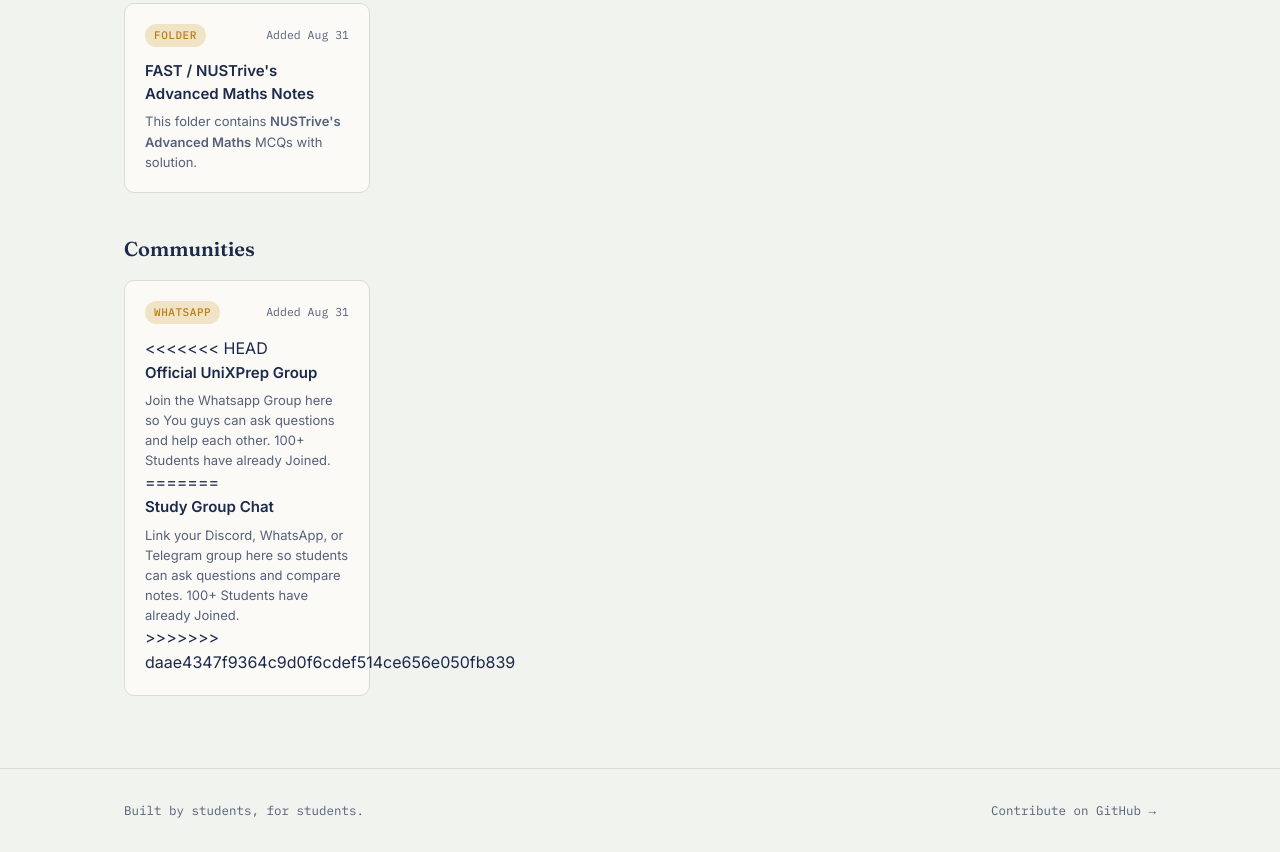
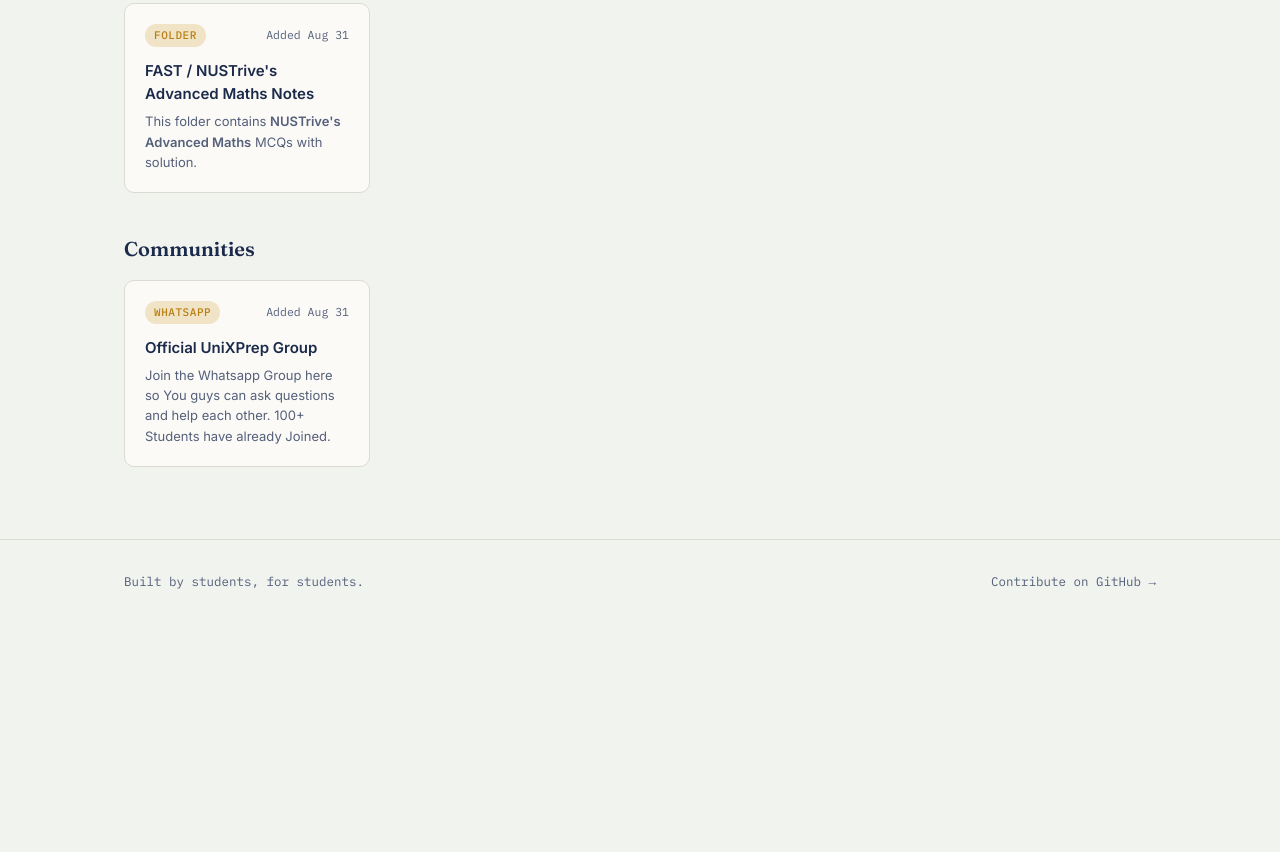
Before and after one commit to zakiuhh/unixprep, a plain HTML site: page pages/resources.html in a window 1280 px wide. Shown: the part 1365-2217 px from the top of the page. After the commit the page ends 1988 px from the top, so only its background shows below. Drawn offline with Linux system fonts and the light colour scheme.

Commit message:
a bit more changes

```diff
--- a/pages/resources.html
+++ b/pages/resources.html
@@ -288,13 +288,8 @@
                 <span class="resource-type">Whatsapp</span>
                 <span class="resource-date">Added Aug 31</span>
               </div>
-<<<<<<< HEAD
               <span class="card-title">Official UniXPrep Group</span>
               <p>Join the Whatsapp Group here so You guys can ask questions and help each other. 100+ Students have already Joined.</p>
-=======
-              <span class="card-title">Study Group Chat</span>
-              <p>Link your Discord, WhatsApp, or Telegram group here so students can ask questions and compare notes. 100+ Students have already Joined.</p>
->>>>>>> daae4347f9364c9d0f6cdef514ce656e050fb839
             </a>
 
           </div>
```
